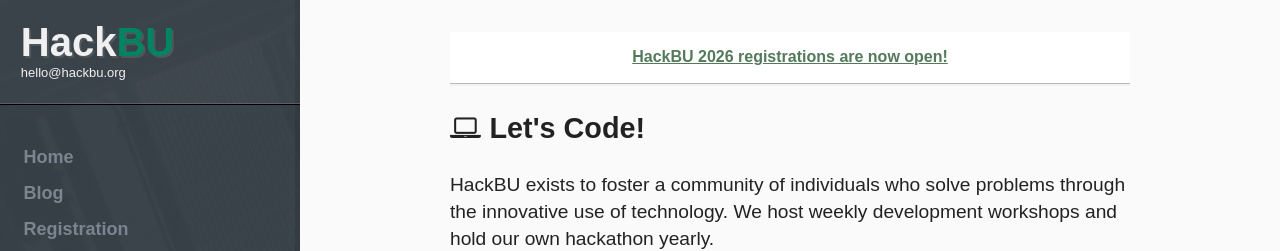
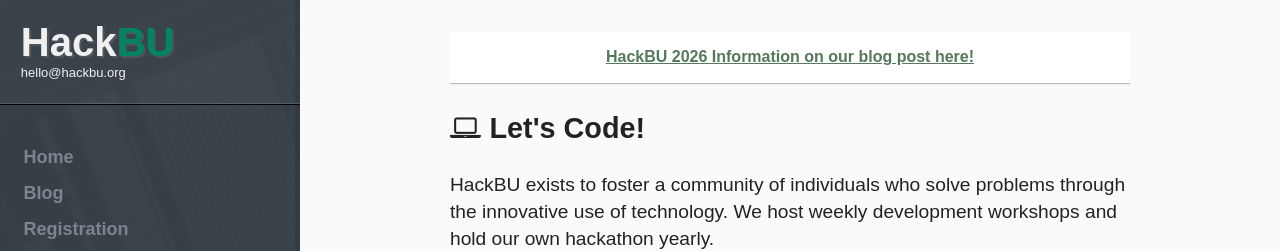
Before and after one commit to hackbinghamton/hackbinghamton.github.io, a Jekyll site: the page built from index.html, in a window 1280 px wide and 1274 px high. Shown: the top 251 px of the window. Built offline with Jekyll 4.4.1, drawn with Linux system fonts in a browser that asks for light colours.

Commit message:
Update HackBU announcement link in index.html

```diff
--- a/index.html
+++ b/index.html
@@ -6,7 +6,7 @@
 <meta name="google-site-verification" content="Wlac4bGK0nmiLxq0USGeH_n8bBf0_t2kO1LKWNeM1Ss" />
 
 <div class="site-announcement">
-  <a href="blog/2025/11/28/hackbu-2026-registrations-here.html">HackBU 2026 registrations are now open!</a>
+  <a href="blog/2026/03/04/hackbu-2026-information.md">HackBU 2026 Information on our blog post here!</a>
 </div>
 
 <div class="article article-introduction">
```
